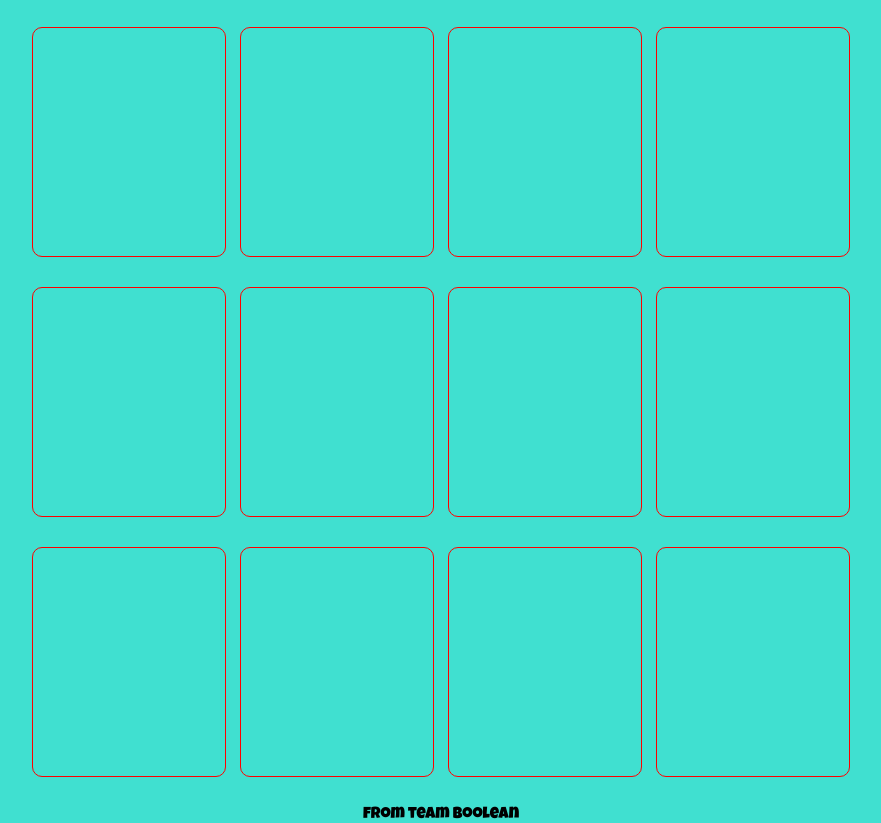
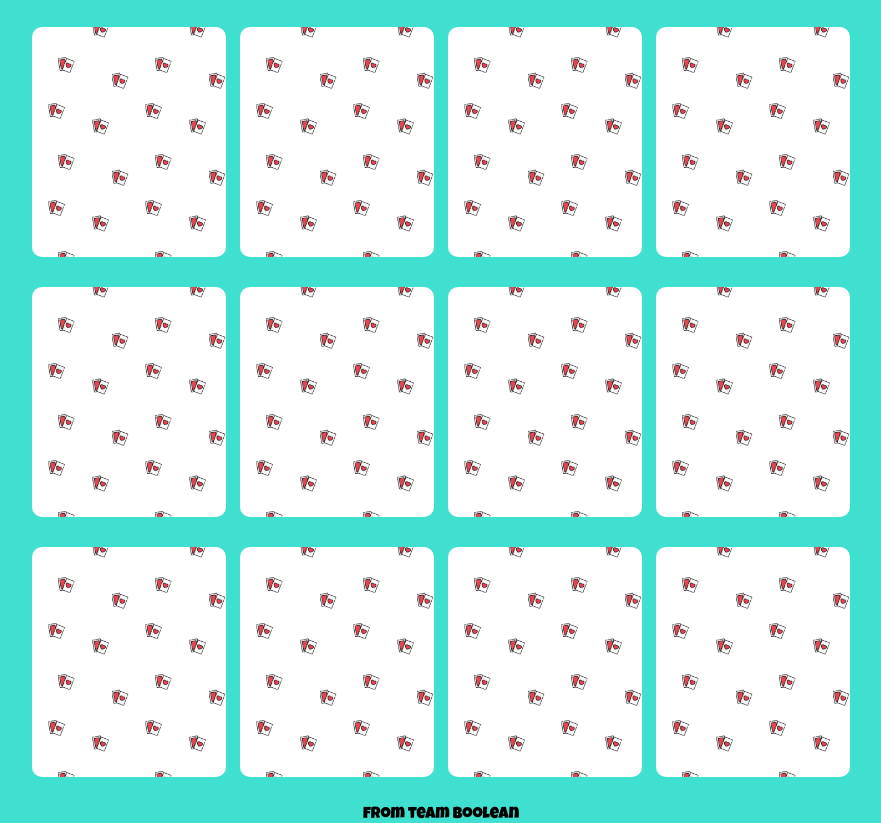
Before and after one commit to gualtierigio/html-css-memory, a plain HTML site: page index.html in a window 1280 px wide. Shown: the part 93-916 px from the top of the page, without its empty margins (199-1080 px from the left). Drawn offline with Linux system fonts and the light colour scheme.

Commit message:
back cards impostato

```diff
--- a/css/style.css
+++ b/css/style.css
@@ -42,11 +42,14 @@ footer div{
     margin: 0 7px;
     width: calc(25% - 14px);
     height: 100%;
-    border: 1px solid red;
     float: left;
     border-radius: 10px;
 }
 
+.img-back{
+    background-image: url(../img/pattern.png);
+    background-size: contain;
+}
 
 
 
--- a/index.html
+++ b/index.html
@@ -23,39 +23,39 @@
 
             <div class="cards-row clearfix">
 
-                <div class="card">
+                <div class="card img-back">
                 </div>
-                <div class="card">
+                <div class="card img-back">
                 </div>
-                <div class="card">
+                <div class="card img-back">
                 </div>
-                <div class="card">
+                <div class="card img-back">
                 </div>
 
             </div>
 
             <div class="cards-row clearfix">
 
-                <div class="card">
+                <div class="card img-back">
                 </div>
-                <div class="card">
+                <div class="card img-back">
                 </div>
-                <div class="card">
+                <div class="card img-back">
                 </div>
-                <div class="card">
+                <div class="card img-back">
                 </div>
 
             </div>
 
             <div class="cards-row clearfix">
 
-                <div class="card">
+                <div class="card img-back">
                 </div>
-                <div class="card">
+                <div class="card img-back">
                 </div>
-                <div class="card">
+                <div class="card img-back">
                 </div>
-                <div class="card">
+                <div class="card img-back">
                 </div>
 
             </div>
```
